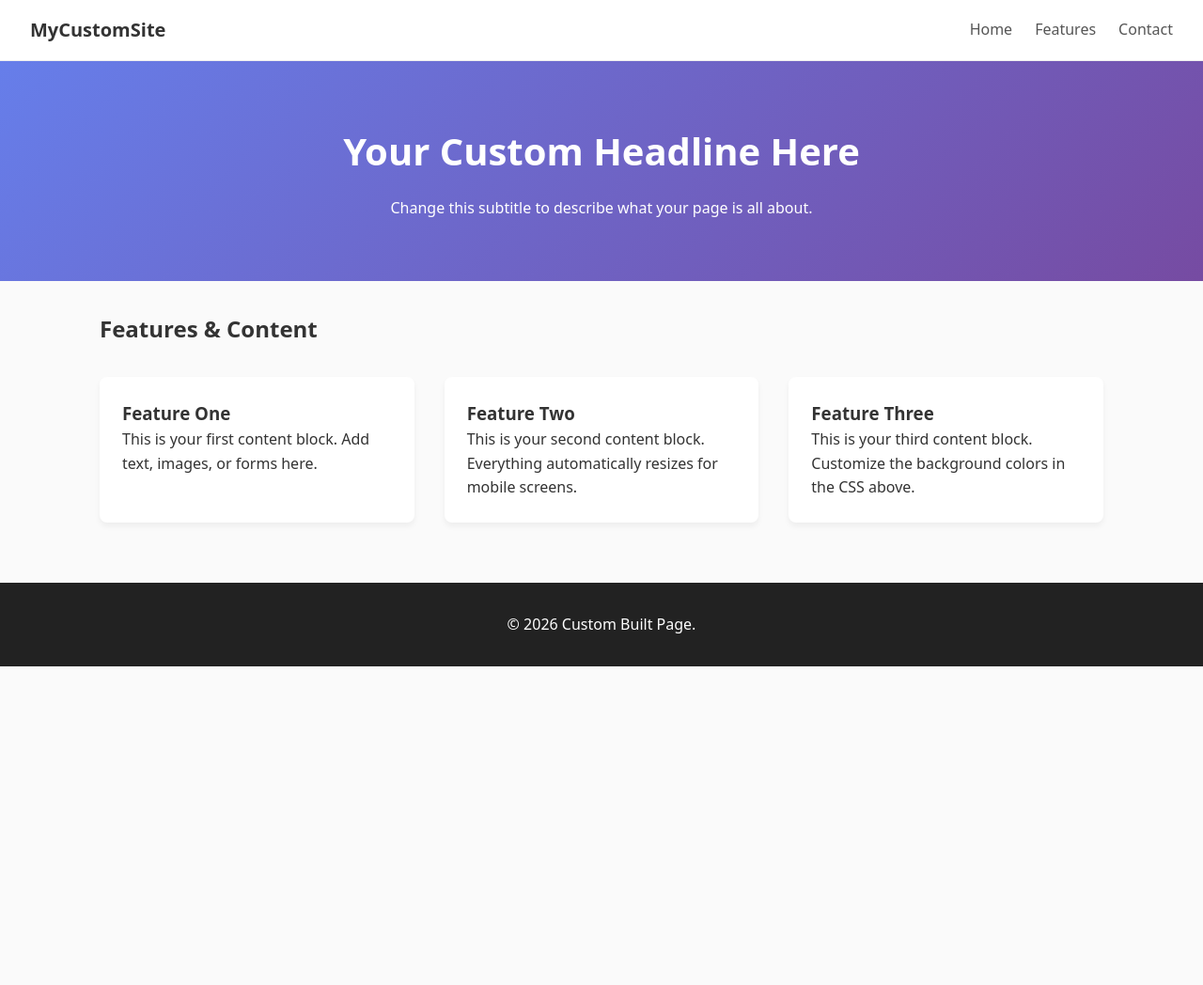
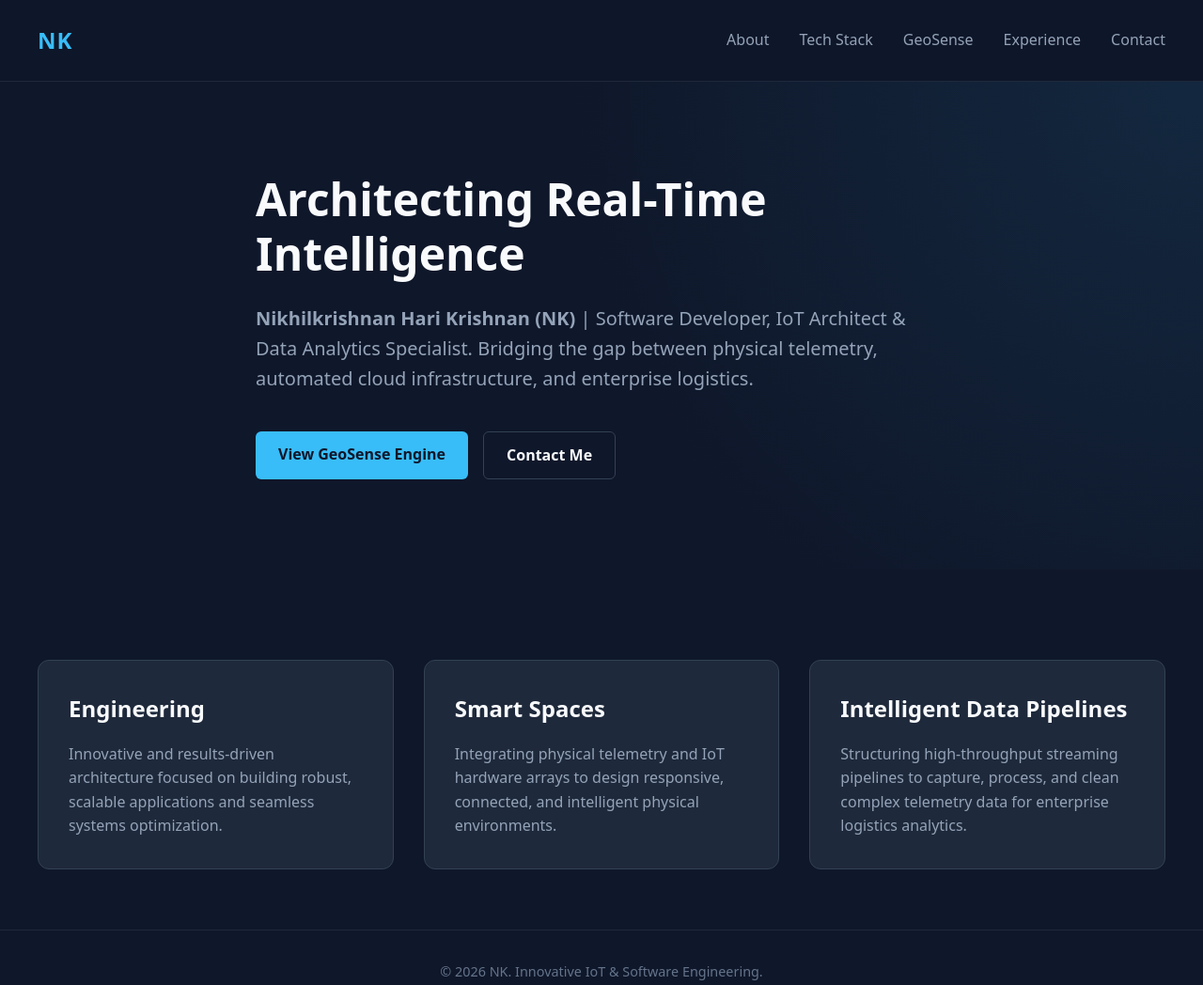
Before and after one commit to nikhilkrishnan-ai/nikhil_portfolio, a plain HTML site: page index.html in a window 1280 px wide. Shown: the whole page at 94% size. Before the commit the page ends 800 px from the top, so only its background shows below. Drawn offline with Linux system fonts and the light colour scheme.

Commit message:
Update index.html

```diff
--- a/index.html
+++ b/index.html
@@ -3,64 +3,110 @@
 <head>
     <meta charset="UTF-8">
     <meta name="viewport" content="width=device-width, initial-scale=1.0">
-    <title>Custom Layout Page</title>
+    <title>Nikhilkrishnan Hari Krishnan | Software Developer & IoT Architect</title>
     <style>
-        /* Base Setup */
         * {
             box-sizing: border-box;
             margin: 0;
             padding: 0;
         }
         body {
-            font-family: system-ui, sans-serif;
+            font-family: system-ui, -apple-system, sans-serif;
             line-height: 1.6;
-            color: #333;
-            background-color: #fafafa;
+            color: #e2e8f0;
+            background-color: #0f172a;
+            padding: 0;
         }
-
+        .container {
+            max-width: 1200px;
+            margin: 0 auto;
+            padding: 0 2rem;
+        }
         /* Navigation */
         nav {
-            background-color: #ffffff;
-            padding: 1rem 2rem;
+            background-color: rgba(15, 23, 42, 0.9);
+            backdrop-filter: blur(8px);
+            position: sticky;
+            top: 0;
+            z-index: 100;
+            border-bottom: 1px solid #1e293b;
+        }
+        nav .nav-content {
             display: flex;
             justify-content: space-between;
             align-items: center;
-            border-bottom: 1px solid #eee;
+            padding: 1.5rem 0;
         }
         nav .logo {
-            font-weight: bold;
-            font-size: 1.25rem;
+            font-weight: 800;
+            font-size: 1.5rem;
+            color: #38bdf8;
+            letter-spacing: 1px;
         }
         nav ul {
             display: flex;
             list-style: none;
-            gap: 1.5rem;
+            gap: 2rem;
         }
         nav a {
             text-decoration: none;
-            color: #555;
+            color: #94a3b8;
+            font-weight: 500;
+            transition: color 0.2s;
         }
-
+        nav a:hover {
+            color: #38bdf8;
+        }
         /* Hero Section */
         .hero {
-            background: linear-gradient(135deg, #667eea 0%, #764ba2 100%);
-            color: white;
-            padding: 4rem 2rem;
-            text-align: center;
+            padding: 6rem 0;
+            background: radial-gradient(circle at top right, rgba(56, 189, 248, 0.1), transparent 50%);
+        }
+        .hero-content {
+            max-width: 800px;
         }
         .hero h1 {
-            font-size: 2.5rem;
-            margin-bottom: 1rem;
+            font-size: 3rem;
+            font-weight: 800;
+            line-height: 1.2;
+            margin-bottom: 1.5rem;
+            color: #f8fafc;
         }
-
-        /* Main Container */
-        .container {
-            max-width: 1100px;
-            margin: 2rem auto;
-            padding: 0 1rem;
+        .hero p {
+            font-size: 1.25rem;
+            color: #94a3b8;
+            margin-bottom: 2.5rem;
         }
-
-        /* 3-Column Grid Layout */
+        .btn-group {
+            display: flex;
+            gap: 1rem;
+        }
+        .btn {
+            display: inline-block;
+            padding: 0.75rem 1.5rem;
+            border-radius: 6px;
+            font-weight: 600;
+            text-decoration: none;
+            transition: all 0.2s;
+        }
+        .btn-primary {
+            background-color: #38bdf8;
+            color: #0f172a;
+        }
+        .btn-primary:hover {
+            background-color: #0ea5e9;
+        }
+        .btn-secondary {
+            border: 1px solid #334155;
+            color: #f8fafc;
+        }
+        .btn-secondary:hover {
+            background-color: #1e293b;
+        }
+        /* Grid Section */
+        .sections {
+            padding: 4rem 0;
+        }
         .grid {
             display: grid;
             grid-template-columns: repeat(auto-fit, minmax(300px, 1fr));
@@ -68,61 +114,80 @@
             margin-top: 2rem;
         }
         .card {
-            background: white;
-            padding: 1.5rem;
-            border-radius: 8px;
-            box-shadow: 0 4px 6px rgba(0,0,0,0.05);
+            background-color: #1e293b;
+            border: 1px solid #334155;
+            padding: 2rem;
+            border-radius: 12px;
+            transition: transform 0.2s;
         }
-
+        .card:hover {
+            transform: translateY(-4px);
+        }
+        .card h3 {
+            color: #f8fafc;
+            margin-bottom: 1rem;
+            font-size: 1.5rem;
+        }
+        .card p {
+            color: #94a3b8;
+        }
         /* Footer */
         footer {
+            border-top: 1px solid #1e293b;
+            padding: 2rem 0;
             text-align: center;
-            padding: 2rem;
-            margin-top: 4rem;
-            background-color: #222;
-            color: #fff;
+            color: #64748b;
+            font-size: 0.9rem;
         }
     </style>
 </head>
 <body>
 
     <nav>
-        <div class="logo">MyCustomSite</div>
-        <ul>
-            <li><a href="#">Home</a></li>
-            <li><a href="#">Features</a></li>
-            <li><a href="#">Contact</a></li>
-        </ul>
+        <div class="container nav-content">
+            <div class="logo">NK</div>
+            <ul>
+                <li><a href="#about">About</a></li>
+                <li><a href="#tech-stack">Tech Stack</a></li>
+                <li><a href="#geosense">GeoSense</a></li>
+                <li><a href="#experience">Experience</a></li>
+                <li><a href="#contact">Contact</a></li>
+            </ul>
+        </div>
     </nav>
 
     <header class="hero">
-        <h1>Your Custom Headline Here</h1>
-        <p>Change this subtitle to describe what your page is all about.</p>
+        <div class="container hero-content">
+            <h1>Architecting Real-Time Intelligence</h1>
+            <p><strong>Nikhilkrishnan Hari Krishnan (NK)</strong> | Software Developer, IoT Architect & Data Analytics Specialist. Bridging the gap between physical telemetry, automated cloud infrastructure, and enterprise logistics.</p>
+            <div class="btn-group">
+                <a href="#geosense" class="btn btn-primary">View GeoSense Engine</a>
+                <a href="#contact" class="btn btn-secondary">Contact Me</a>
+            </div>
+        </div>
     </header>
 
-    <main class="container">
-        <h2>Features & Content</h2>
-
+    <main class="container sections">
         <div class="grid">
             <div class="card">
-                <h3>Feature One</h3>
-                <p>This is your first content block. Add text, images, or forms here.</p>
+                <h3>Engineering</h3>
+                <p>Innovative and results-driven architecture focused on building robust, scalable applications and seamless systems optimization.</p>
             </div>
-
             <div class="card">
-                <h3>Feature Two</h3>
-                <p>This is your second content block. Everything automatically resizes for mobile screens.</p>
+                <h3>Smart Spaces</h3>
+                <p>Integrating physical telemetry and IoT hardware arrays to design responsive, connected, and intelligent physical environments.</p>
             </div>
-
             <div class="card">
-                <h3>Feature Three</h3>
-                <p>This is your third content block. Customize the background colors in the CSS above.</p>
+                <h3>Intelligent Data Pipelines</h3>
+                <p>Structuring high-throughput streaming pipelines to capture, process, and clean complex telemetry data for enterprise logistics analytics.</p>
             </div>
         </div>
     </main>
 
     <footer>
-        <p>&copy; 2026 Custom Built Page.</p>
+        <div class="container">
+            <p>&copy; 2026 NK. Innovative IoT & Software Engineering.</p>
+        </div>
     </footer>
 
 </body>
```
